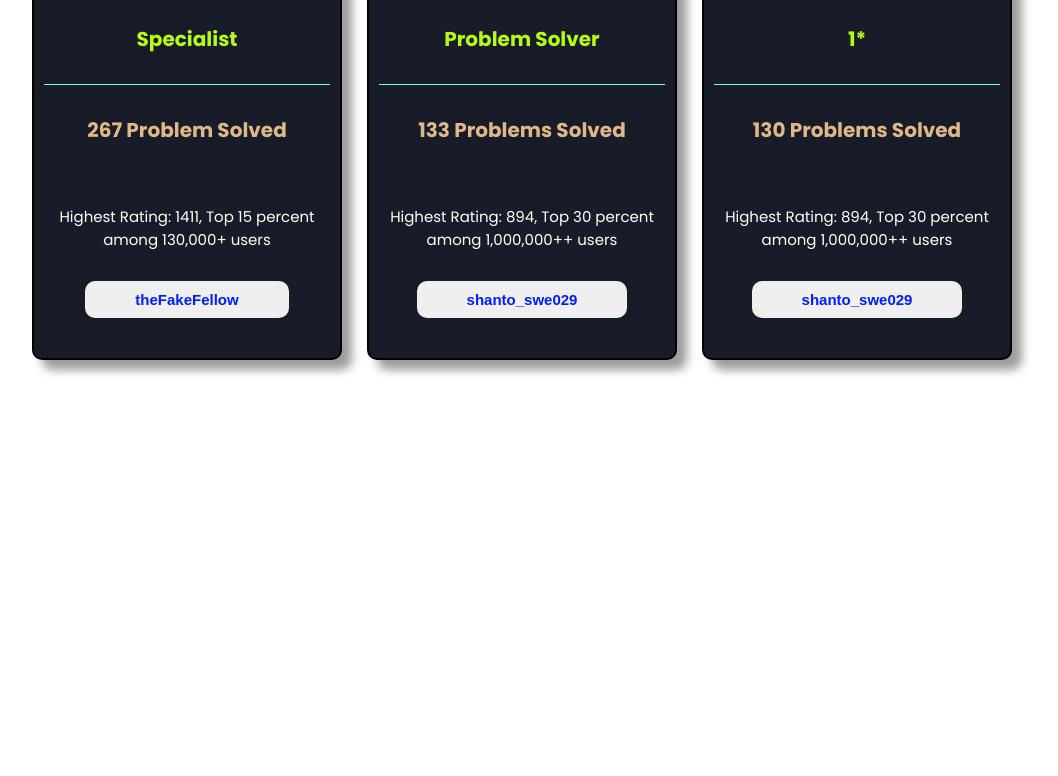
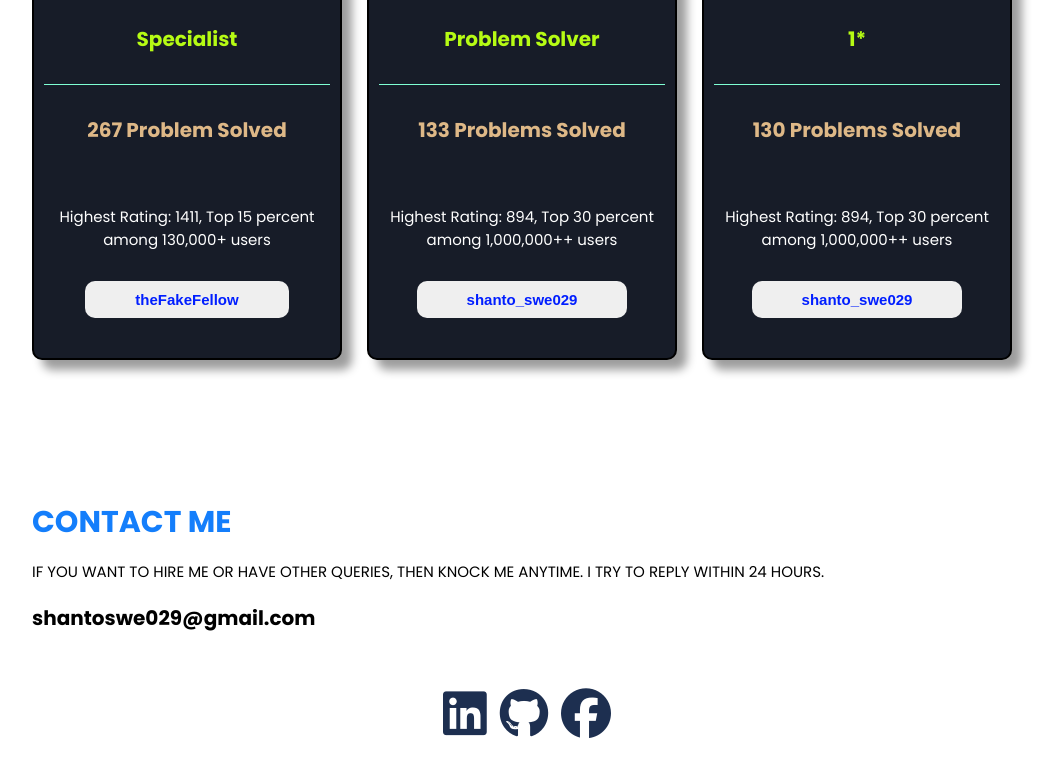
Before and after one commit to shanto-swe029/Portfolio, a plain HTML site: page index.html in a window 1280 px wide. Shown: the part 3000-3776 px from the top of the page, without its empty margins (113-1171 px from the left). Before the commit the page ends 3460 px from the top, so only its background shows below. Drawn offline with Linux system fonts and the light colour scheme; a script that the page names is missing.

Commit message:
portfolio-contact branch completed

```diff
--- a/index.html
+++ b/index.html
@@ -246,6 +246,38 @@
             </div>
         </div>
     </section>
+
+    <section class="contact" id="contact">
+        <div class="container">
+            <div class="contact-header">
+                <h4>
+                    Contact Me
+                </h4>
+            </div>
+            <span class="contact-message">
+                <p>
+                    IF YOU WANT TO HIRE ME OR HAVE OTHER QUERIES, THEN KNOCK ME ANYTIME. I TRY TO REPLY WITHIN 24 HOURS.
+                </p>
+                <h5>
+                    shantoswe029@gmail.com
+                </h5>
+                <span>
+                    <a target="_blank"
+                        href="https://www.linkedin.com/in/ariful-islam-shanto-302a3a160/">
+                        <i class="fa-brands fa-linkedin"></i>
+                    </a>
+                    <a target="_blank"
+                        href="https://www.github.com/shanto-swe029">
+                        <i class="fa-brands fa-github"></i>
+                    </a>
+                    <a target="_blank"
+                        href="https://www.facebook.com/shanto.ai29">
+                        <i class="fa-brands fa-facebook"></i>
+                    </a>
+                </span>
+            </span>
+        </div>
+    </section>
 </body>
 
 </html>
--- a/styles/styles.css
+++ b/styles/styles.css
@@ -770,3 +770,61 @@ nav ul a:hover {
     background-color: #001eff;
     color: #fff;
 }
+
+/* Contact Section */
+
+.contact .container {
+    width: 100%;
+    min-height: 90vh;
+    margin-top: 5vh;
+    padding-bottom: 5vh;
+}
+
+.contact-header h4{
+    font-size: 3rem;
+    color: #147efb;
+    text-transform: uppercase;
+    font-weight: 700;
+    margin-bottom: 1.5rem;
+}
+
+.contact-message p{
+    font-size: 1.5rem;
+
+}
+
+.contact-message h5{
+    font-size: 2rem;
+    padding-top: 2rem;
+    padding-bottom: 2rem;
+}
+
+.contact-message span{
+    display: flex;
+    flex-wrap: wrap;
+    gap: 1.3rem;
+    margin: 2.5rem 0;
+    cursor: pointer;
+    justify-content: center;
+}
+
+@media (max-width: 900px) {
+    .contact-message span {
+        margin-top: 2rem;
+        margin-bottom: 2rem;
+        gap: 1.6rem;
+    }
+}
+
+.contact-message span a{
+    font-size: 5rem;
+    color: #1d2f50;
+}
+
+.contact-message span i {
+    transition: all 0.2s;
+}
+
+.contact-message span i:hover {
+    color: #147efb;
+}
```
